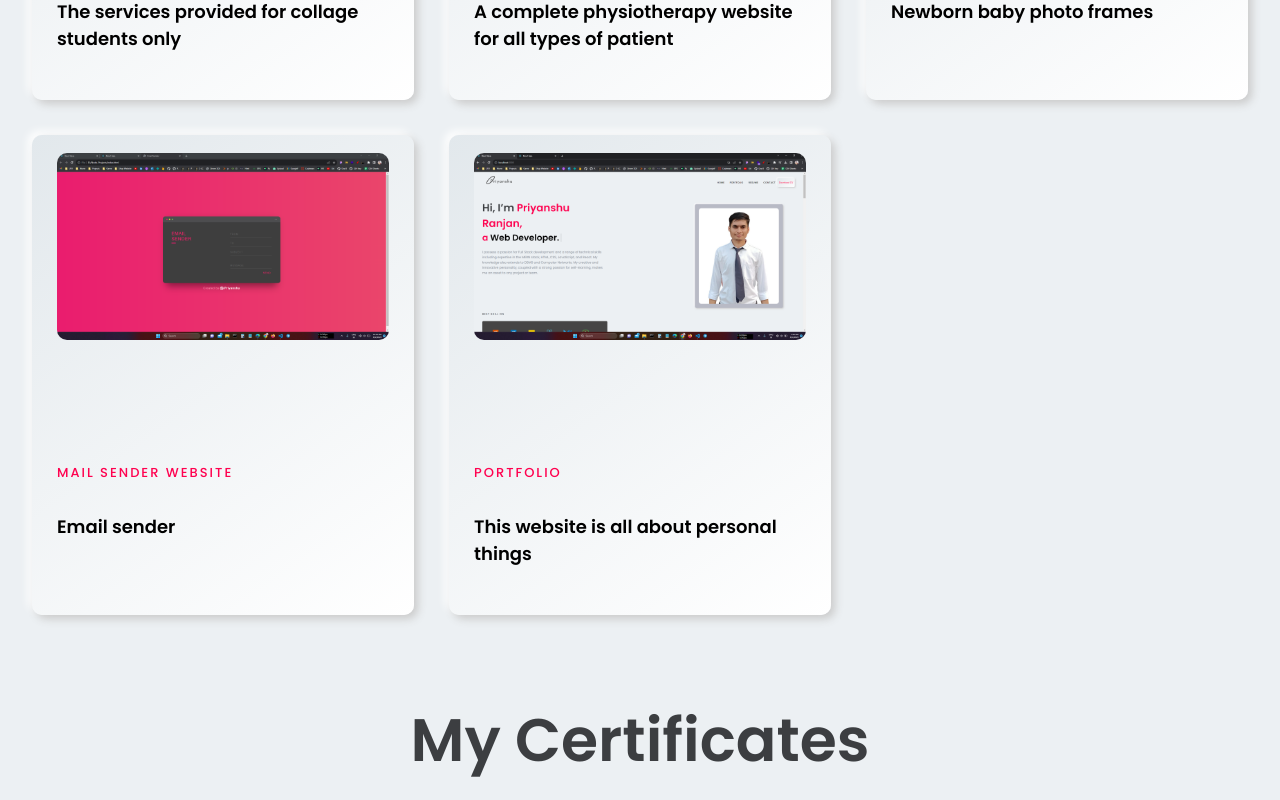
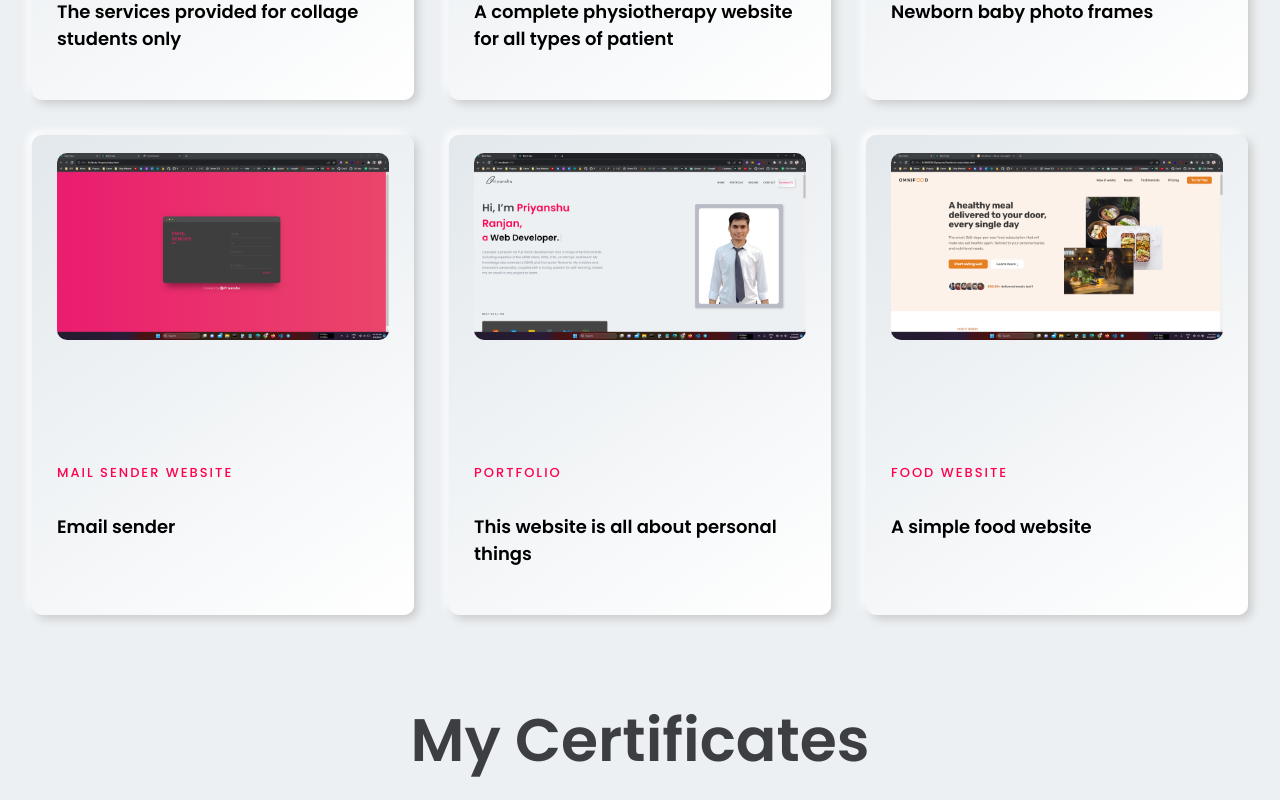
Before and after one commit to priyanshuuranjan/Portfolio, a React (Create React App) app: page / in a window 1280 px wide. Shown: the part 2280-3080 px from the top of the page. Built offline with nearby package versions, Linux system fonts and the light colour scheme.

Commit message:
Modifying Code

```diff
--- a/src/Components/Portfolio/Portfolio_data.js
+++ b/src/Components/Portfolio/Portfolio_data.js
@@ -34,13 +34,12 @@ const Portfolio_data = [
     image: "./assets/portfolio.png",
     des: "I have created a personal website that showcases all my skills, projects, certificates, and a well-organized resume. Additionally, the site includes a working contact form, allowing visitors to easily get in touch with me. It serves as a comprehensive platform to represent my abilities and experiences in a professional manner. ",
   },
-  // {
-  //   id: 6,
-  //   category: "Physiotherapy Website",
-  //   title: "App for tecnology & services",
-  //   image:
-  //     "https://rainbowit.net/html/inbio/assets/images/portfolio/portfolio-01.jpg",
-  //   des: "cbjdzbckasbcv",
-  // },
+  {
+    id: 5,
+    category: "Food website",
+    title: "A simple food website",
+    image: "./assets/food.png",
+    des: "Create a straightforward food website using HTML, CSS, and JavaScript. The site can showcase different recipes, allow users to search for dishes, and feature a responsive design for a seamless experience across devices. Implement attractive visuals, interactive elements, and a user-friendly layout to enhance engagement. Additionally, integrate social media sharing buttons to enable users to share their favorite recipes with friends. ",
+  },
 ];
 export default Portfolio_data;
```
